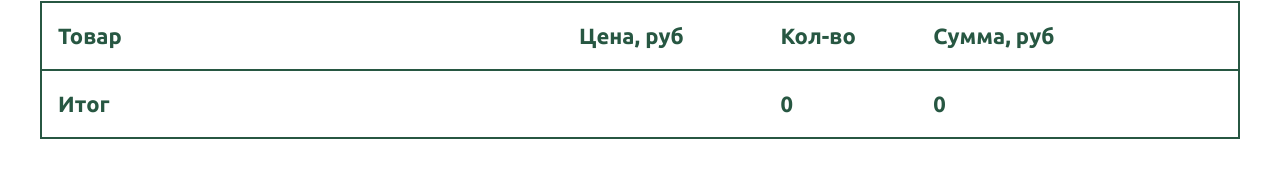
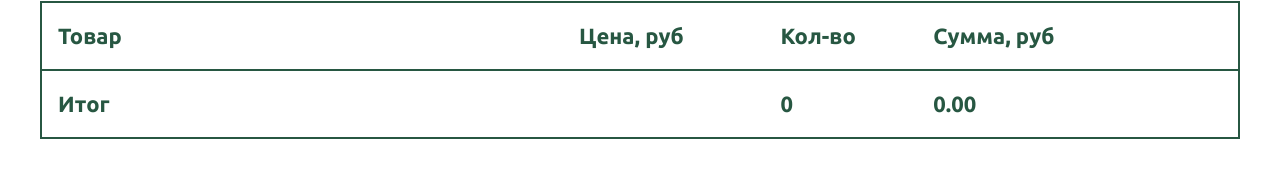
Before and after one commit to AlinaVlasova1/INDINS, a Vue app: page /basket in a window 1280 px wide. Shown: the part 167-355 px from the top of the page. Built offline with nearby package versions, Linux system fonts and the light colour scheme.

Commit message:
add rounding a number to 2 decimal places in total cost

```diff
--- a/src/components/BasketPage/BasketPage.vue
+++ b/src/components/BasketPage/BasketPage.vue
@@ -83,7 +83,7 @@ export default defineComponent({
         <th class="title">Итог</th>
         <th></th>
         <th>{{allCountProduct}}</th>
-        <th>{{allCostProduct}}</th>
+        <th>{{allCostProduct.toFixed(2)}}</th>
         <th></th>
       </tr>
       </tfoot>
```
